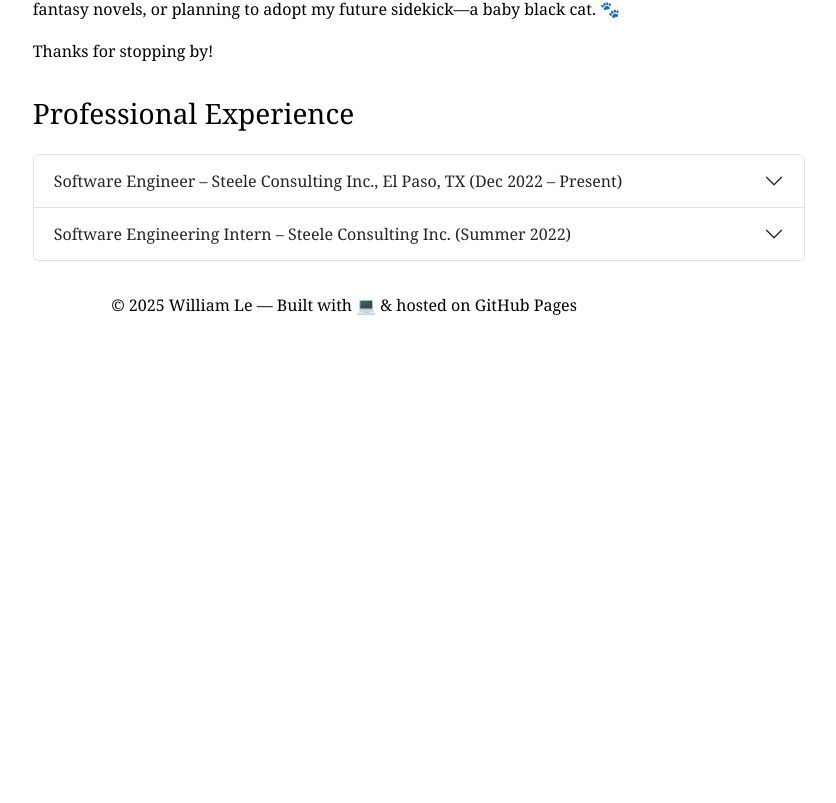
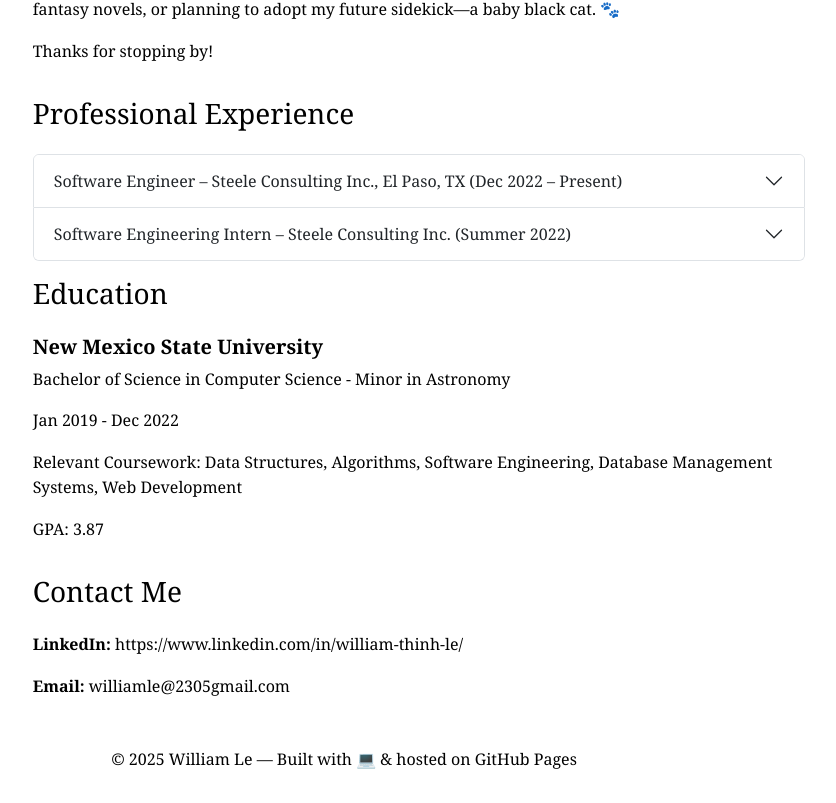
Before and after one commit to wontliam/resume, an Angular app: page / in a window 1280 px wide. Shown: the part 571-1374 px from the top of the page, without its empty margins (296-1132 px from the left). Before the commit the page ends 920 px from the top, so only its background shows below. Built offline with nearby package versions, Linux system fonts and the light colour scheme.

Commit message:
Add Education and Contact sections

```diff
--- a/src/app/home/home.component.html
+++ b/src/app/home/home.component.html
@@ -106,5 +106,20 @@
 
       </div>
     </section>
+
+    <section id="education" class="container">
+      <h3 class="mb-4">Education</h3>
+      <h5><strong>New Mexico State University</strong></h5>
+      <p>Bachelor of Science in Computer Science - Minor in Astronomy</p>
+      <p>Jan 2019 - Dec 2022</p>
+      <p>Relevant Coursework: Data Structures, Algorithms, Software Engineering, Database Management Systems, Web Development</p>
+      <p>GPA: 3.87</p>
+    </section>
+
+    <section id="contact" class="container">
+      <h3 class="mb-4">Contact Me</h3>
+      <p><strong>LinkedIn: </strong>https://www.linkedin.com/in/william-thinh-le/</p>
+      <p><strong>Email: </strong>williamle&#64;2305gmail.com</p>
+    </section>
   </div>
 </div>
```
